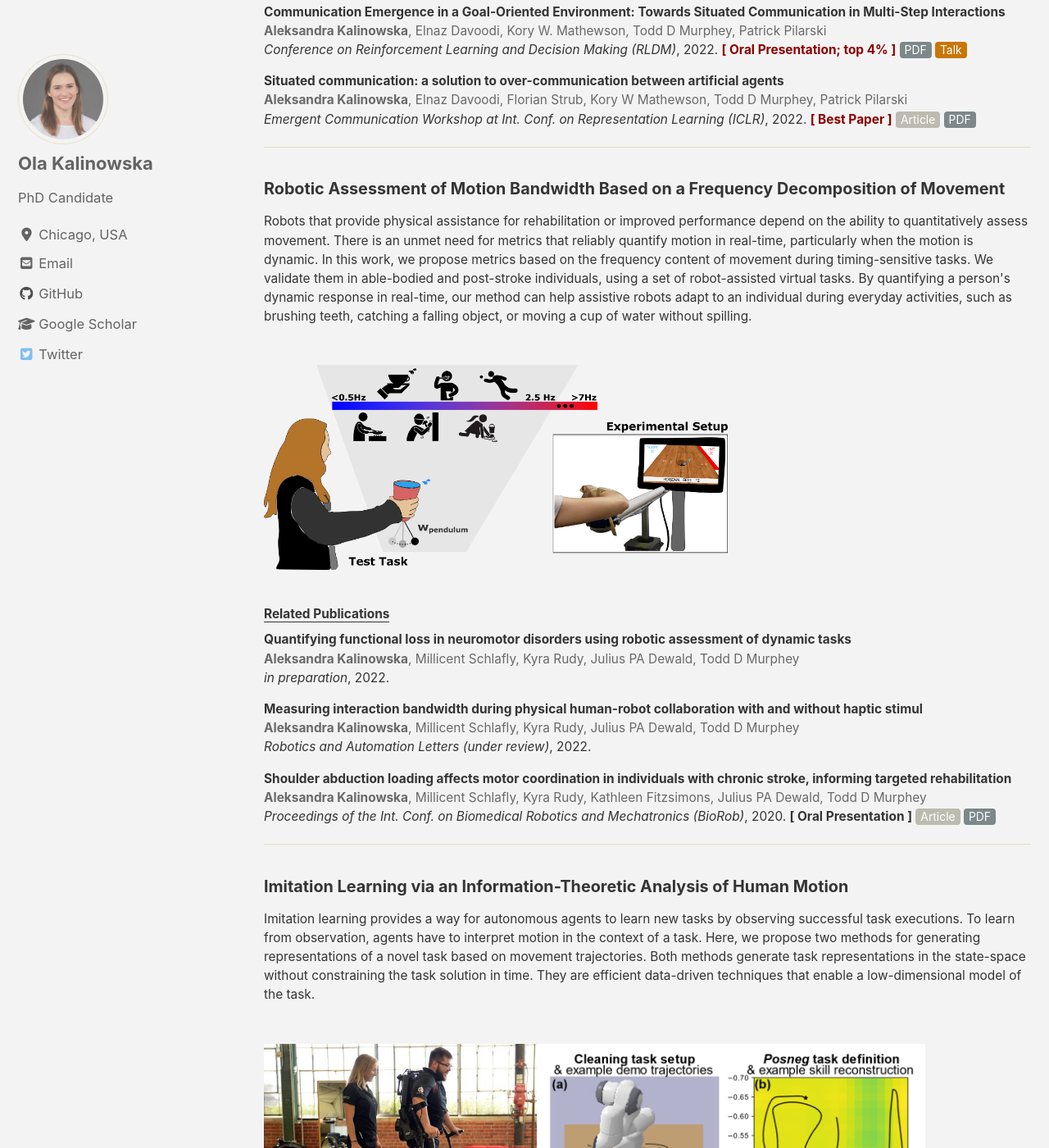
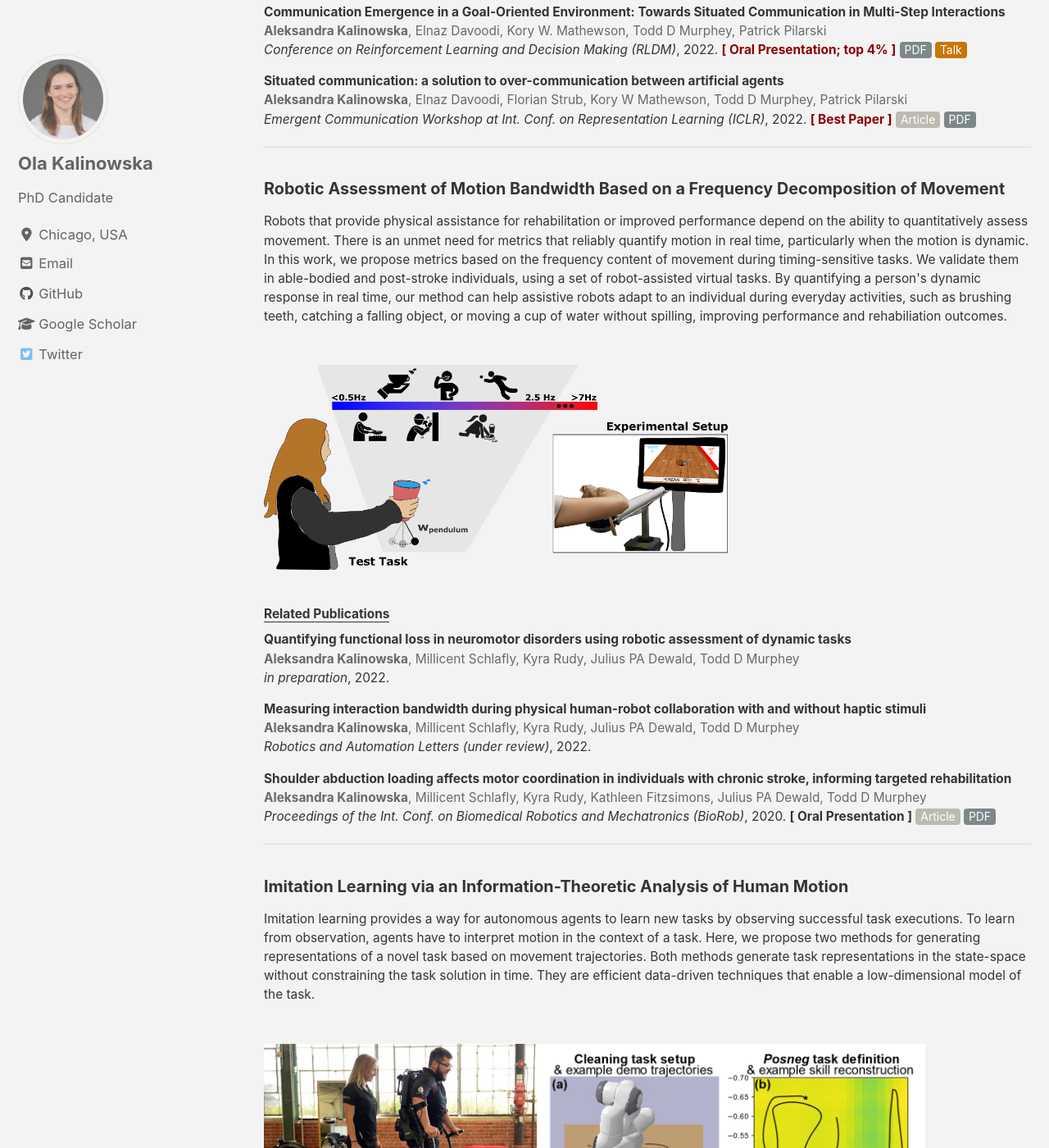
Before and after one commit to olakali/olakali.github.io, a Jekyll site: the page built from _pages/projects.html, in a window 1280 px wide and 1400 px high, scrolled down 930 px. Shown: the whole window at 82% size. Built offline with Jekyll 4.4.1, drawn with Linux system fonts in a browser that asks for light colours; cached includes are drawn as plain includes; nearby versions of some CDN libraries.

Commit message:
small text edits

```diff
--- a/_config.yml
+++ b/_config.yml
@@ -100,7 +100,7 @@ social:
 
 # Analytics
 analytics:
-  provider               : false # false (default), "google", "google-universal", "custom"
+  provider               : "google" # false (default), "google", "google-universal", "custom"
   google:
     tracking_id          :
     anonymize_ip         : # true, false (default)
--- a/_pages/projects.html
+++ b/_pages/projects.html
@@ -75,7 +75,7 @@ classes: wide
 
 <h3 style="font-size:90%">Robotic Assessment of Motion Bandwidth Based on a Frequency Decomposition of Movement</h3>
   <p style="font-size: 70%">
-    Robots that provide physical assistance for rehabilitation or improved performance depend on the ability to quantitatively assess movement. There is an unmet need for metrics that reliably quantify motion in real-time, particularly when the motion is dynamic. In this work, we propose metrics based on the frequency content of movement during timing-sensitive tasks. We validate them in able-bodied and post-stroke individuals, using a set of robot-assisted virtual tasks. By quantifying a person's dynamic response in real-time, our method can help assistive robots adapt to an individual during everyday activities, such as brushing teeth, catching a falling object, or moving a cup of water without spilling.
+    Robots that provide physical assistance for rehabilitation or improved performance depend on the ability to quantitatively assess movement. There is an unmet need for metrics that reliably quantify motion in real time, particularly when the motion is dynamic. In this work, we propose metrics based on the frequency content of movement during timing-sensitive tasks. We validate them in able-bodied and post-stroke individuals, using a set of robot-assisted virtual tasks. By quantifying a person's dynamic response in real time, our method can help assistive robots adapt to an individual during everyday activities, such as brushing teeth, catching a falling object, or moving a cup of water without spilling, improving performance and rehabiliation outcomes.
   </p>
   <br>
   <img src="/assets/images/dynamic_tasks.png" style="height:250px">
@@ -85,7 +85,7 @@ classes: wide
     <p style="font-size:70%"><b>Quantifying functional loss in neuromotor disorders using robotic assessment of dynamic tasks</b>
       <br><span style="color:#696969"><b>Aleksandra Kalinowska</b>, Millicent Schlafly, Kyra Rudy, Julius PA Dewald, Todd D Murphey</span>
       <br><i>in preparation</i>, 2022.</p>
-    <p style="font-size:70%"><b>Measuring interaction bandwidth during physical human-robot collaboration with and without haptic stimul</b>
+    <p style="font-size:70%"><b>Measuring interaction bandwidth during physical human-robot collaboration with and without haptic stimuli</b>
       <br><span style="color:#696969"><b>Aleksandra Kalinowska</b>, Millicent Schlafly, Kyra Rudy, Julius PA Dewald, Todd D Murphey</span>
       <br><i>Robotics and Automation Letters (under review)</i>, 2022.</p>
     <p style="font-size:70%"><b>Shoulder abduction loading affects motor coordination in individuals with chronic stroke, informing targeted rehabilitation</b>
--- a/_pages/publications.html
+++ b/_pages/publications.html
@@ -50,7 +50,7 @@ classes: wide
     <br><span style="color:#696969"><b>Aleksandra Kalinowska</b>, Elnaz Davoodi, Florian Strub, Kory W Mathewson, Todd D Murphey, Patrick Pilarski</span>
     <br><i>in preparation</i>, 2022.</p>
 
-  <p style="font-size:70%"><b>Measuring interaction bandwidth during physical human-robot collaboration with and without haptic stimul</b>
+  <p style="font-size:70%"><b>Measuring interaction bandwidth during physical human-robot collaboration with and without haptic stimuli</b>
     <br><span style="color:#696969"><b>Aleksandra Kalinowska</b>, Millicent Schlafly, Kyra Rudy, Julius PA Dewald, Todd D Murphey</span>
     <br><i>Robotics and Automation Letters (under review)</i>, 2022.</p>
 
```
